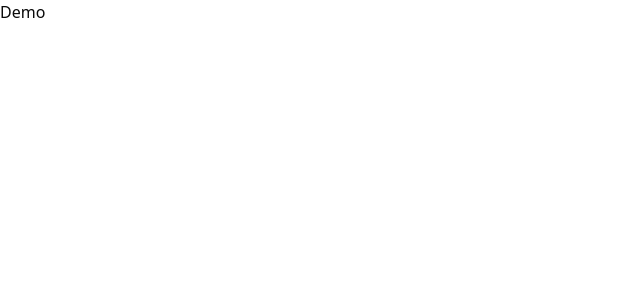
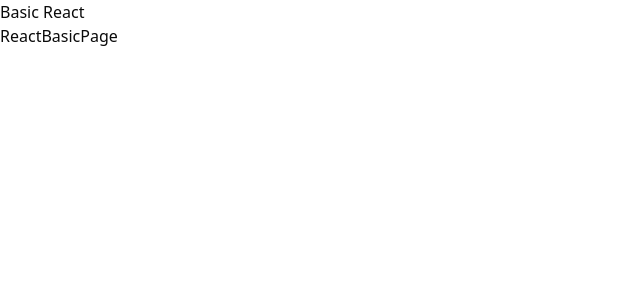
Before and after one commit to aicc6/learn-sl-front, a React (Vite) app: page / in a window 1280 px wide. Shown: the top 300 px of the page, without its empty margins (0-640 px from the left). Built offline with nearby package versions, Linux system fonts and the light colour scheme.

Commit message:
기본 레이아웃 추가

```diff
--- a/src/App.jsx
+++ b/src/App.jsx
@@ -1,7 +1,19 @@
+import { Routes, Route, BrowserRouter } from 'react-router-dom'
+
+import { DefaultLayout } from '@/components/layouts'
+import { ReactBasicPage } from '@/components/pages'
 import './App.css'
 
 const App = () => {
-  return 'Demo'
+  return (
+    <BrowserRouter>
+      <DefaultLayout>
+        <Routes>
+          <Route path="/" element={<ReactBasicPage />} />
+        </Routes>
+      </DefaultLayout>
+    </BrowserRouter>
+  )
 }
 
 export default App
--- /dev/null
+++ b/src/components/layouts/DefaultLayout.jsx
@@ -0,0 +1,17 @@
+import { Link } from 'react-router-dom'
+
+const DefaultLayout = ({ children }) => {
+  return (
+    <>
+      <header>
+        <nav>
+          <Link to="/">Basic React</Link>
+        </nav>
+      </header>
+
+      <main>{children}</main>
+    </>
+  )
+}
+
+export default DefaultLayout
--- /dev/null
+++ b/src/components/layouts/index.js
@@ -0,0 +1,3 @@
+import DefaultLayout from './DefaultLayout'
+
+export { DefaultLayout }
--- /dev/null
+++ b/src/components/pages/index.js
@@ -0,0 +1,3 @@
+import ReactBasicPage from './react-basic'
+
+export { ReactBasicPage }
--- /dev/null
+++ b/src/components/pages/react-basic/index.jsx
@@ -0,0 +1,5 @@
+const ReactBasicPage = () => {
+  return <div>ReactBasicPage</div>
+}
+
+export default ReactBasicPage
```
